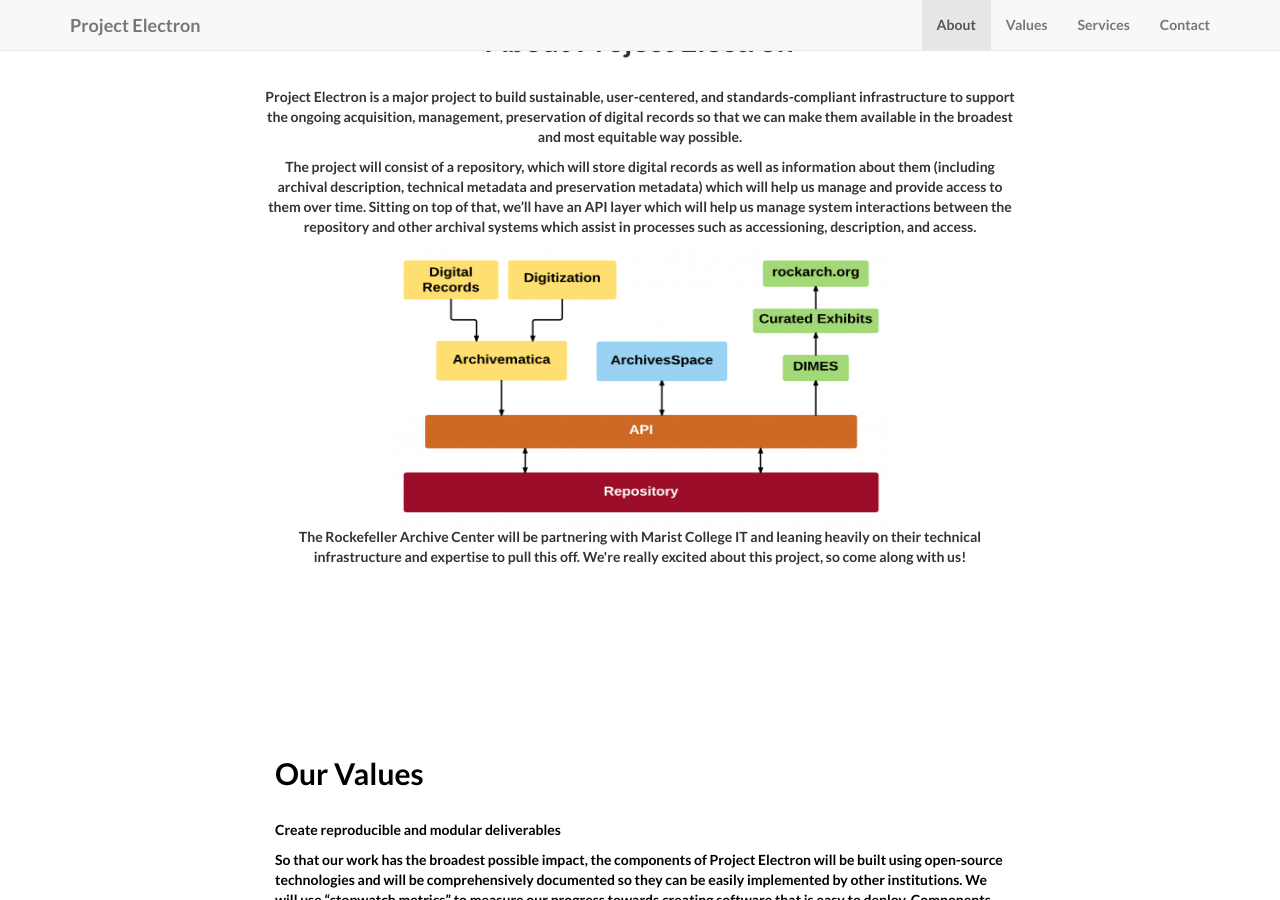
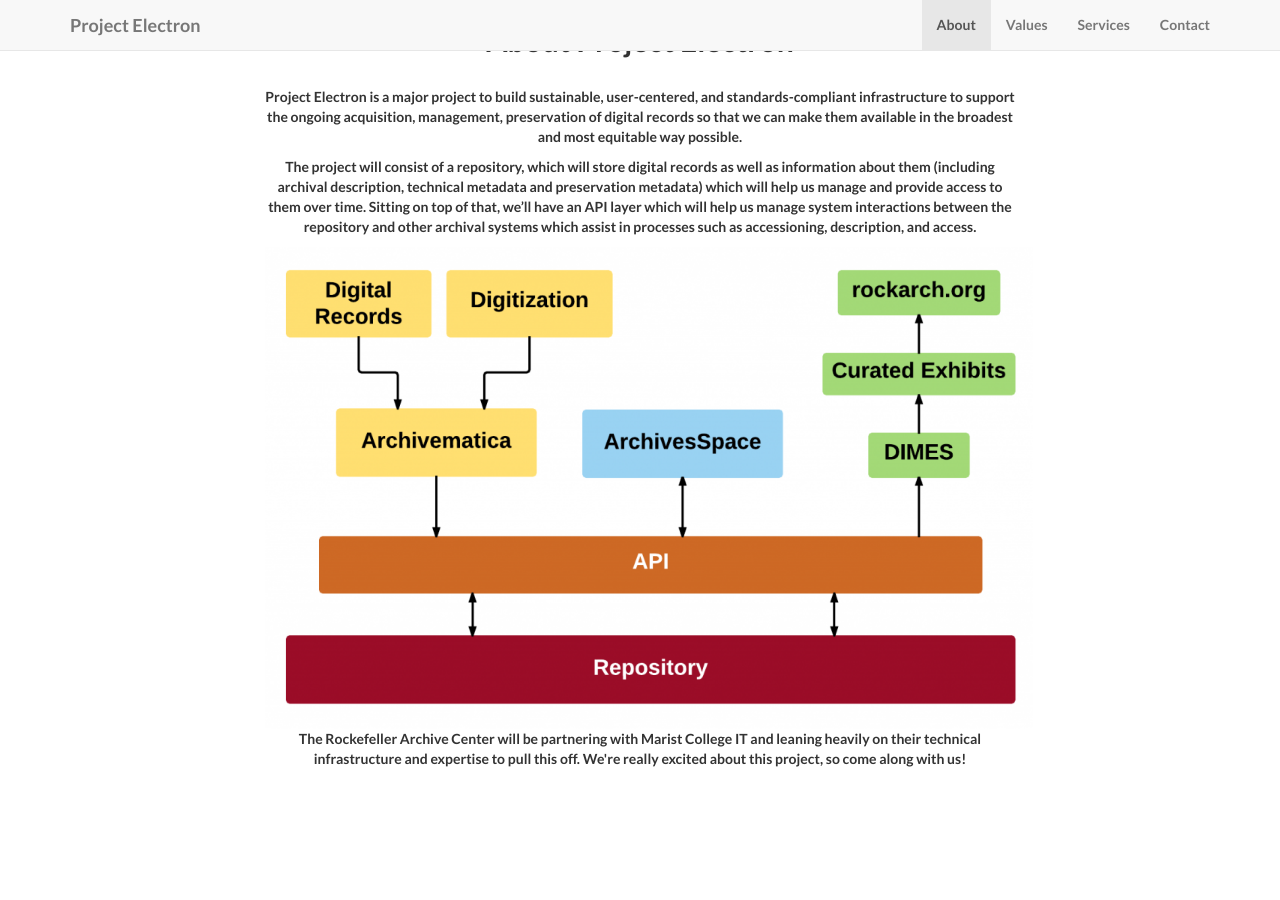
Before and after one commit to RockefellerArchiveCenter/project_electron, a Jekyll site: the page built from index.html, in a window 1280 px wide and 900 px high, scrolled down 813 px. Built offline with Jekyll 4.4.1, drawn with Linux system fonts in a browser that asks for light colours.

Commit message:
aligning image

```diff
--- a/_includes/about.html
+++ b/_includes/about.html
@@ -7,7 +7,7 @@
           <br/>
             <p>Project Electron is a major project to build sustainable, user-centered, and standards-compliant infrastructure to support the ongoing acquisition, management, preservation of digital records so that we can make them available in the broadest and most equitable way possible.</p>
             <p>The project will consist of a repository, which will store digital records as well as information about them (including archival description, technical metadata and preservation metadata) which will help us manage and provide access to them over time. Sitting on top of that, we’ll have an API layer which will help us manage system interactions between the repository and other archival systems which assist in processes such as accessioning, description, and access.</p>
-            <img src="/project_electron/img/project_electron.png" alt="Project Electron outline" align="middle" style="width:500px;height:280px">
+            <img src="/project_electron/img/project_electron.png" alt="Project Electron outline" align="middle" style="width:768px;height:482px">
             <p>The Rockefeller Archive Center will be partnering with Marist College IT and leaning heavily on their technical infrastructure and expertise to pull this off. We're really excited about this project, so come along with us!</p>
             <br/>
           </div>
```
